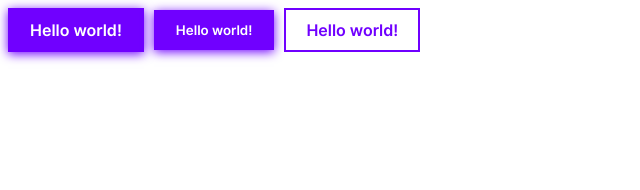
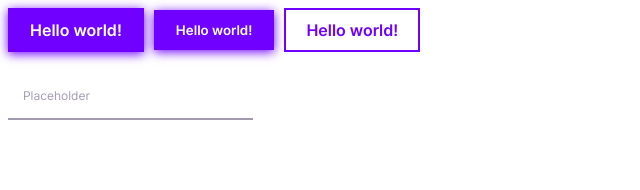
Before and after one commit to shevelidze/marketsuper, a React (Create React App) app: page / in a window 1280 px wide. Shown: the top 190 px of the page, without its empty margins (0-640 px from the left). Built offline with nearby package versions, Linux system fonts and the light colour scheme.

Commit message:
Add Input component

```diff
--- /dev/null
+++ b/src/components/ui/Input/Input.module.css
@@ -0,0 +1,25 @@
+.root:focus {
+  outline: none;
+}
+
+.root {
+  --border-color: var(--text-lighter-color);
+  --color: var(--text-lighter-color);
+
+  border: none;
+  border-bottom: 2px solid var(--border-color);
+
+  padding: 15px;
+
+  transition: border-bottom var(--transition);
+}
+
+.root::placeholder {
+  color: var(--color);
+  font-size: var(--medium-font-size);
+}
+
+.root:focus {
+  --border-color: var(--secondary-lighter-color);
+  --color: var(--secondary-lighter-color);
+}
--- /dev/null
+++ b/src/components/ui/Input/index.tsx
@@ -0,0 +1,10 @@
+import React from 'react';
+import styles from './Input.module.css';
+
+const Input: React.FC<React.InputHTMLAttributes<HTMLInputElement>> = (
+  props
+) => {
+  return <input className={styles.root} {...props} />;
+};
+
+export default Input;
--- a/src/components/ui/index.tsx
+++ b/src/components/ui/index.tsx
@@ -1,3 +1,4 @@
 import Button from "./Button";
+import Input from "./Input";
 
-export { Button };
+export { Button, Input };
--- a/src/pages/UiTest.tsx
+++ /dev/null
@@ -1,14 +0,0 @@
-import React from "react";
-import { ui } from "../components";
-
-const UiTest: React.FC = () => {
-    return (
-        <div style={{ display: "flex", gap: "10px", alignItems: "center" }}>
-            <ui.Button>Hello world!</ui.Button>
-            <ui.Button variant="small">Hello world!</ui.Button>
-            <ui.Button disabled>Hello world!</ui.Button>
-        </div>
-    );
-};
-
-export default UiTest;
--- /dev/null
+++ b/src/pages/UiTest/UiTest.module.css
@@ -0,0 +1,3 @@
+.root>* {
+  margin-bottom: 20px;
+}
--- /dev/null
+++ b/src/pages/UiTest/index.tsx
@@ -0,0 +1,18 @@
+import React from 'react';
+import { ui } from '../../components';
+import styles from './UiTest.module.css';
+
+const UiTest: React.FC = () => {
+  return (
+    <div className={styles.root}>
+      <div style={{ display: 'flex', gap: '10px', alignItems: 'center' }}>
+        <ui.Button>Hello world!</ui.Button>
+        <ui.Button variant="small">Hello world!</ui.Button>
+        <ui.Button disabled>Hello world!</ui.Button>
+      </div>
+      <ui.Input placeholder="Placeholder" />
+    </div>
+  );
+};
+
+export default UiTest;
```
Also changed, not shown: src/App.tsx (+6 -6 lines), 1 other file (tests, documents, lock files or other folders).
